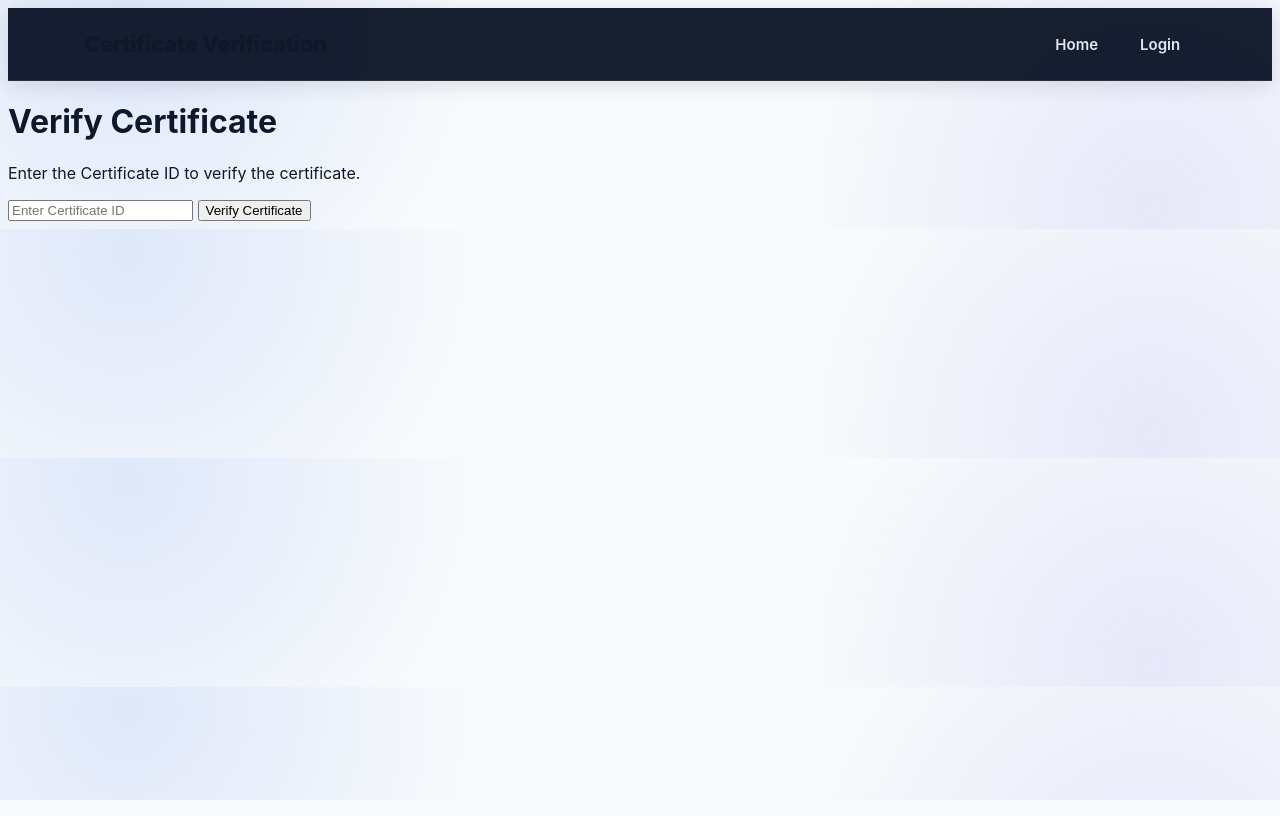
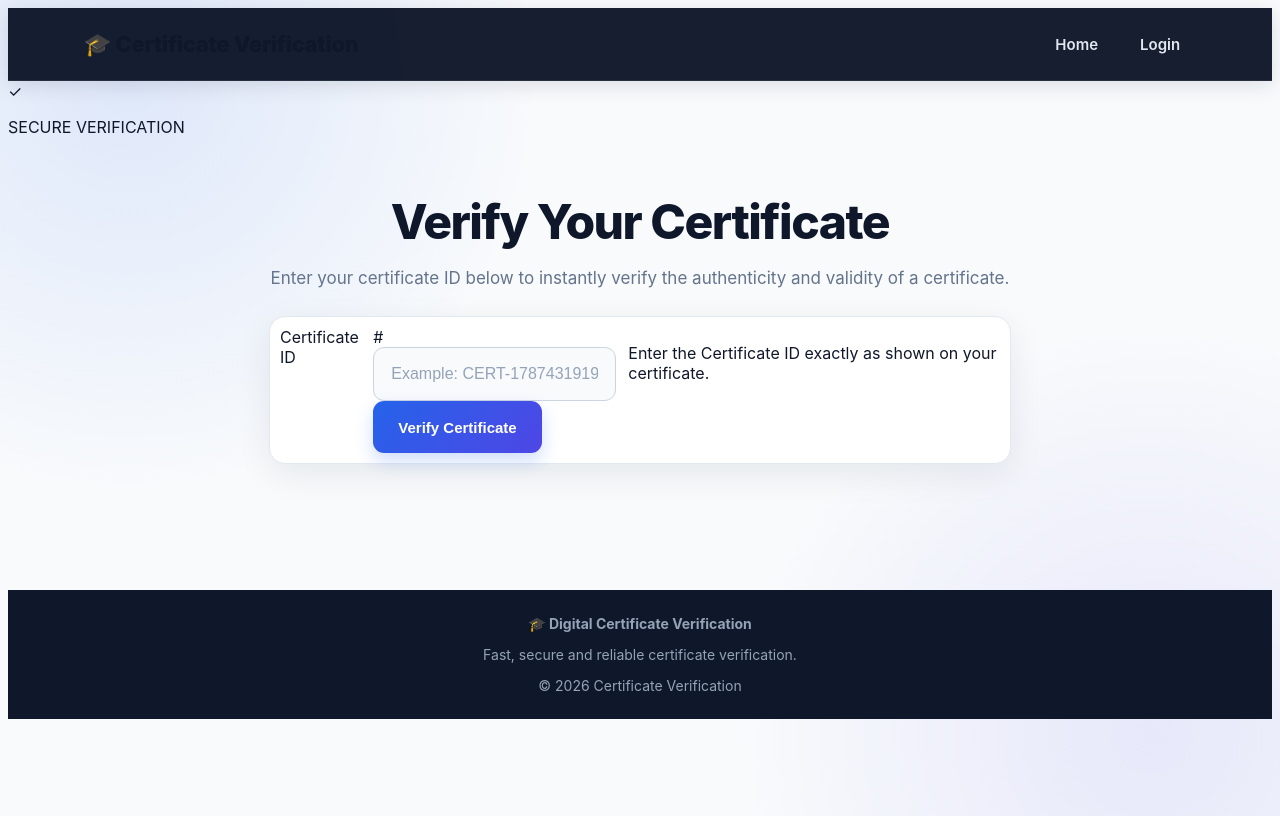
Before and after one commit to sandeepjaat77/Online-Certificate-Verification, a plain HTML site: page frontent/verify.html in a window 1280 px wide. Drawn offline with Linux system fonts and the light colour scheme.

Commit message:
Enhance verification page with additional details

```diff
--- a/frontent/verify.html
+++ b/frontent/verify.html
@@ -10,7 +10,7 @@
         content="width=device-width, initial-scale=1.0"
     >
 
-    <title>Verify Certificate</title>
+    <title>Verify Certificate | Digital Certificate</title>
 
     <link
         rel="stylesheet"
@@ -21,10 +21,12 @@
 
 <body>
 
+    <!-- ================= NAVBAR ================= -->
+
     <nav class="navbar">
 
         <div class="logo">
-            Certificate Verification
+            🎓 Certificate Verification
         </div>
 
         <div class="nav-links">
@@ -42,39 +44,129 @@
     </nav>
 
 
-    <div class="verify-container">
+    <!-- ================= MAIN ================= -->
+
+    <main class="verify-page">
+
+
+        <!-- Header -->
+
+        <section class="verify-header">
+
+            <div class="verify-icon">
+                ✓
+            </div>
+
+            <p class="verify-label">
+                SECURE VERIFICATION
+            </p>
 
             <h1>
-            Verify Certificate
+                Verify Your Certificate
             </h1>
 
-        <p>
-            Enter the Certificate ID to verify
-            the certificate.
+            <p class="verify-description">
+                Enter your certificate ID below to instantly
+                verify the authenticity and validity of a certificate.
             </p>
 
+        </section>
+
+
+        <!-- Search Box -->
+
+        <section class="verify-search-card">
 
             <form id="verifyForm">
 
+                <label for="certificateInput">
+                    Certificate ID
+                </label>
+
+                <div class="search-row">
+
+                    <div class="input-wrapper">
+
+                        <span class="input-icon">
+                            #
+                        </span>
+
                         <input
                             type="text"
-                id="certificateId"
-                placeholder="Enter Certificate ID"
+                            id="certificateInput"
+                            placeholder="Example: CERT-1787431919810"
+                            autocomplete="off"
                             required
                         >
 
-            <button type="submit">
+                    </div>
+
+                    <button
+                        type="submit"
+                        id="verifyButton"
+                    >
+                        <span>
                             Verify Certificate
+                        </span>
                     </button>
+
+                </div>
+
+                <p class="input-help">
+                    Enter the Certificate ID exactly as shown on your certificate.
+                </p>
 
             </form>
 
+        </section>
 
-        <div id="message"></div>
 
-        <div id="certificateResult"></div>
+        <!-- Message -->
+
+        <div
+            id="message"
+            class="verify-message"
+        ></div>
+
+
+        <!-- Result -->
+
+        <section
+            id="certificateResult"
+            class="certificate-result"
+        >
+
+            <!-- JS will put certificate information here -->
+
+        </section>
+
+
+    </main>
+
+
+    <!-- ================= FOOTER ================= -->
+
+    <footer class="verify-footer">
+
+        <div class="footer-content">
+
+            <div>
+                <strong>
+                    🎓 Digital Certificate Verification
+                </strong>
+
+                <p>
+                    Fast, secure and reliable certificate verification.
+                </p>
+            </div>
+
+            <div class="footer-right">
+                © 2026 Certificate Verification
+            </div>
 
         </div>
+
+    </footer>
 
 
     <script src="js/verify.js"></script>
```
Lines whose indentation alone changed are shown as unchanged.
